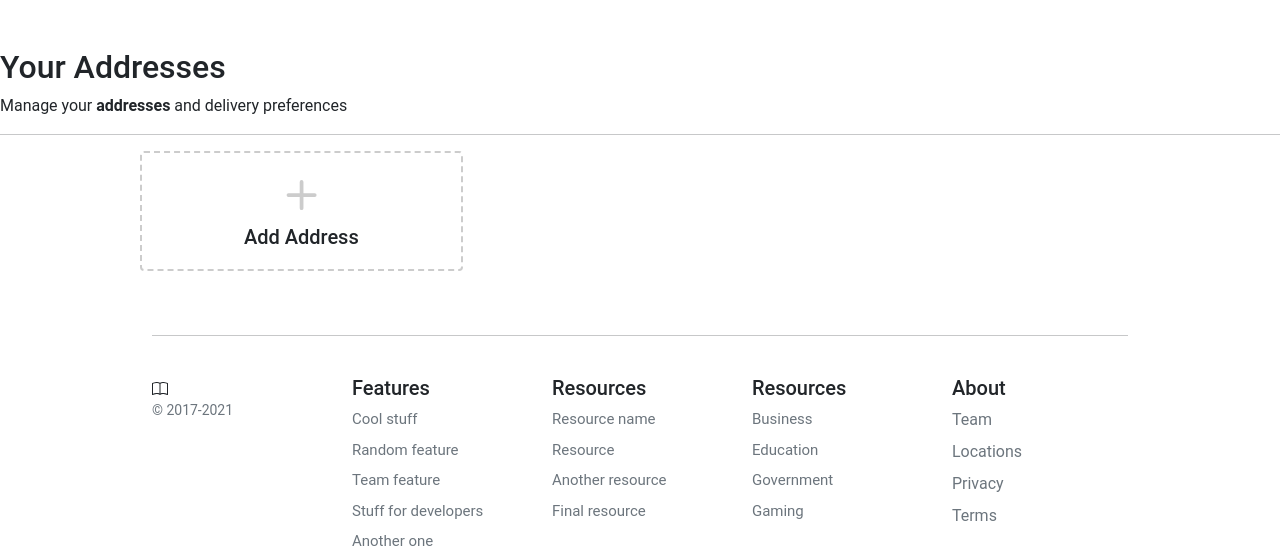
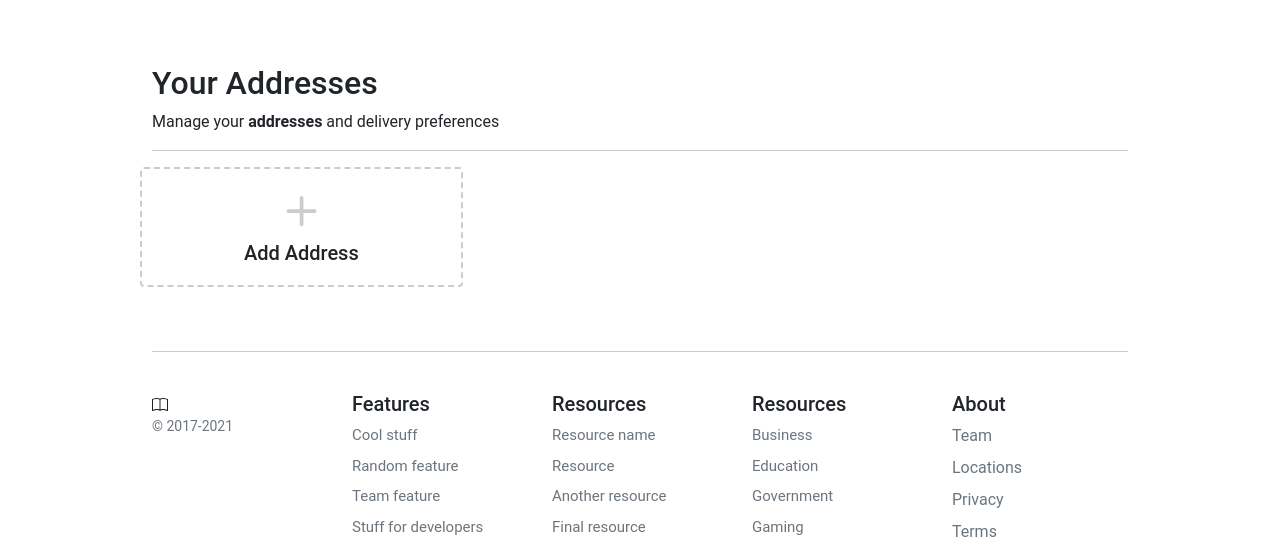
Before and after one commit to xqfqhu/ecommerce, a Django app: page /account/addresses/ in a window 1280 px wide. Shown: the part 131-680 px from the top of the page. Run offline with Django 3.2, Linux system fonts and the light colour scheme; the visitor is signed in with stand-in values (Sample User, id 1); data that the repository does not hold is empty.

Commit message:
reformat

```diff
--- a/templates/account/user/addresses.html
+++ b/templates/account/user/addresses.html
@@ -2,9 +2,12 @@
 {% block title %}Addresses{% endblock %}
 
 {% block content %}
+<main class='pt-3'>
+  <div class='container' max-width: 1000px>
     <h1 class="h2">Your Addresses</h1>
     <div>Manage your <b>addresses</b> and delivery preferences</div>
     <hr />
+  </div>
   <div class="container px-0">
     <div class="row row-cols-1 row-cols-sm-2 row-cols-md-3 g-3">
       <div class="col">
@@ -57,5 +60,6 @@
       {% endfor %}
     </div>
   </div>
+</main>
 
 {% endblock %}
--- a/templates/account/user/dashboard.html
+++ b/templates/account/user/dashboard.html
@@ -3,7 +3,7 @@
 {% block title %} Dashboard {%endblock%}
 {%block content%}
 
-<main class='pt-5'>
+<main class='pt-3'>
     <div class='container style = ' max-width: 1000px>
         <div class='col-12'>
             <h1 class='h2'> Your Dashboard </h1>
--- a/templates/account/user/orders.html
+++ b/templates/account/user/orders.html
@@ -3,7 +3,7 @@
 {% block title %} Your Orders {%endblock%}
 {%block content%}
 
-<main class='pt-5'>
+<main class='pt-3'>
     <div class='container style = ' max-width: 1000px>
         <div class='col-12'>
             <h1 class='h2'> Your Orders </h1>
--- a/templates/account/user/wishlist.html
+++ b/templates/account/user/wishlist.html
@@ -4,7 +4,7 @@
 {%block content%}
 
 <main class='pt-3'>
-    <div class='container style = ' max-width: 1000px>
+    <div class='container' max-width: 1000px>
         <div class='col-12'>
             <h1 class='h2'> Your Wishlist </h1>
         </div>
```
Lines whose indentation alone changed are shown as unchanged.
